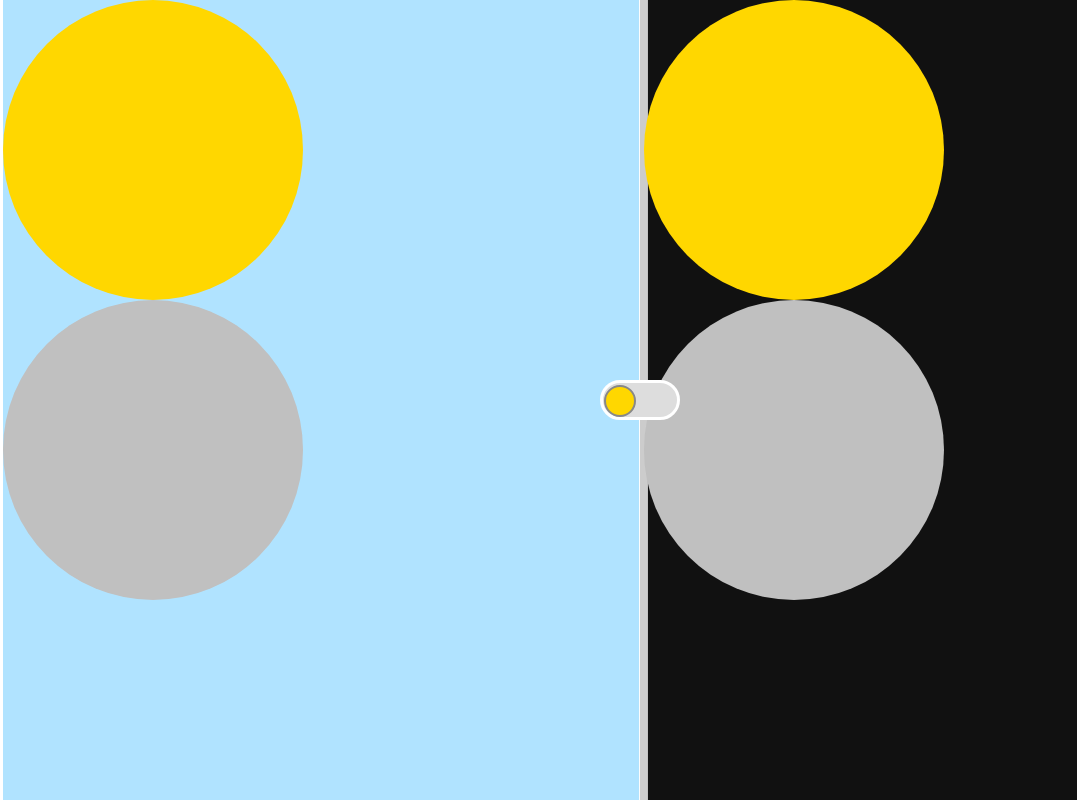
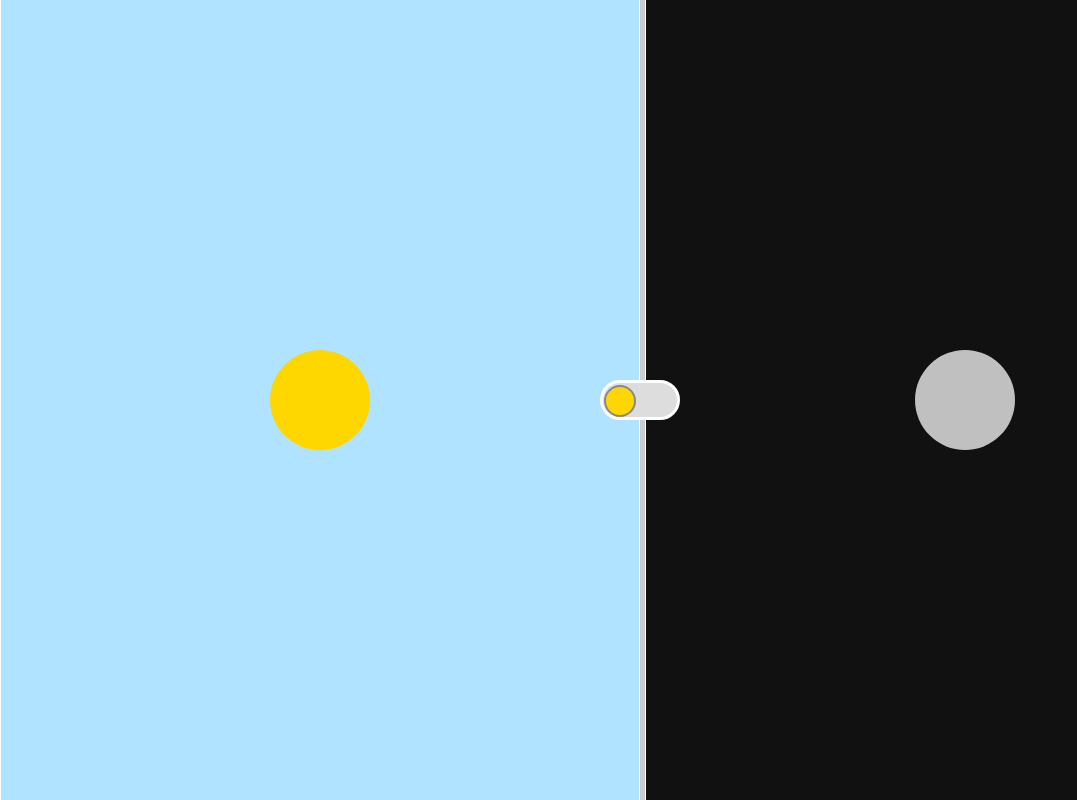
Before and after one commit to resghst/day_night, a plain HTML site: page index.html in a window 1280 px wide. Shown: the whole page, without its empty margins (0-1077 px from the left). Drawn offline with Linux system fonts and the light colour scheme.

Commit message:
finish in 2018/1/27 , it can get better.

```diff
--- a/css/index.css
+++ b/css/index.css
@@ -4,6 +4,8 @@
 }
 
 body {
+  overflow-x: hidden;
+  overflow-y: hidden;
   min-height: 100vh;
   min-width: 100vw;
   margin: 0;
@@ -22,27 +24,32 @@ body {
 .back::before{
   content: '';
   position: relative;
-  width: 0.6%;
+  width: 0.4%;
   background: #ccc;
-  transform: translateX(-0.8%);
+  transform: translateX(-0.4%);
   display: flex;
   left: 50%;
 }
 
-.day{
-  position: relative;
-  left: -0.4%;
+.day, .night{
+  display: flex;
+  justify-content: center;
+  align-items: center;
   height: 100vh;
   width: 50vw;
+  transition: background linear .5s;
+}
+
+.day{
+  left: -0.3%;
+  position: relative;
   background: #B0E3FF;
-  transition: background linear .25s;
 }
 
 .night{
-  height: 100vh;
-  width: 50vw;
+  left: 0.3%;
+  position: relative;
   background: #111;
-  transition: background linear .25s;
 }
 
 .checkbtn{
@@ -61,12 +68,12 @@ body {
 }
 
 #switch:checked ~ .back .night {
-  transition: background-color linear .25s;
+  transition: background-color linear .5s;
   background-color: #B0E3FF;
 }
 
 #switch:checked ~ .back .day {
-  transition: background-color linear .25s;
+  transition: background-color linear .5s;
   background-color: #111;
 }
 
@@ -104,23 +111,44 @@ label{
 }
 
 .sun, .moon{
-  display: flex;
   position: relative;
   top: 0;
   left: 0;
   right: 0;
   bottom: 0;
-  height: 300px;
-  width: 300px;
+  height: 100px;
+  width: 100px;
   border-radius: 50%;
 }
 
 .sun{
-  z-index: 2;
   background: gold;
 }
 
 .moon{
-  z-index: 3;
   background: silver;
 }
+
+.back .day .moon{
+  display: none;
+}
+
+.back .night .sun{
+  display: none;
+}
+
+#switch:checked ~ .back .day .sun{
+  display: none;
+}
+
+#switch:checked ~ .back .day .moon{
+  display: block;
+}
+
+#switch:checked ~ .back .night .moon{
+  display: none;
+}
+
+#switch:checked ~ .back .night .sun{
+  display: block;
+}
```
